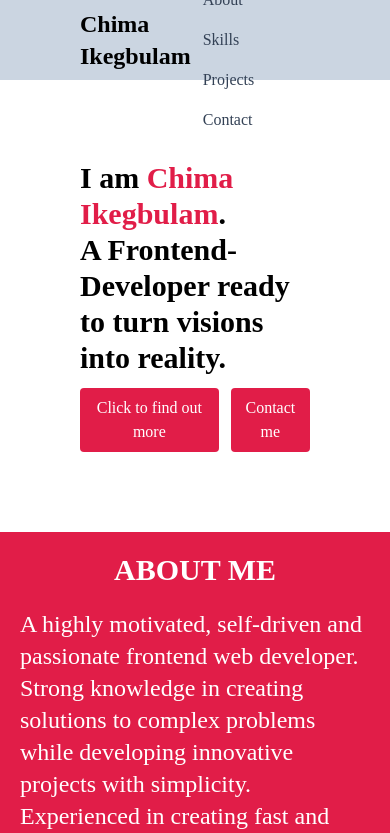
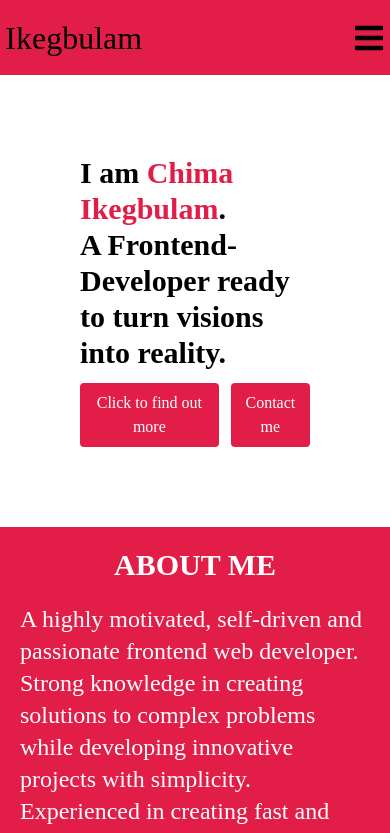
Before and after one commit to Chim7a/Portfolio, a React (Create React App) app: page / in a window 390 px wide. Shown: the top 833 px of the page. Built offline with nearby package versions, Linux system fonts and the light colour scheme; a web font is replaced by a local one.

Commit message:
Responsive nav bar finished.

```diff
--- /dev/null
+++ b/src/components/View/Footer/Footer.css
@@ -0,0 +1,32 @@
+.footer-icons {
+    display: flex;
+    gap: 20px;
+    font-size: 25px;
+}
+
+.footer-items {
+    display: flex;
+    height: auto;
+    width: 100%;
+    font-weight: bold;
+    padding: 20px;
+}
+
+
+@media  screen and (max-width: 780px) {
+    .footer-icons {
+        display: flex;
+        justify-content: space-evenly;
+        font-size: 25px;
+    }
+
+    .footer-items {
+        display: grid;
+        height: auto;
+        width: 100%;
+        font-weight: bold;
+        padding: 20px;
+    }
+
+
+}
--- a/src/components/View/Footer/Footer.js
+++ b/src/components/View/Footer/Footer.js
@@ -2,13 +2,16 @@ import React from 'react';
 import { MdEmail } from 'react-icons/md';
 import { BsLinkedin } from 'react-icons/bs';
 import { BsGithub } from 'react-icons/bs';
+import './Footer.css';
 
 const Footer = () => {
   return (
-    <div className="flex justify-center items-center gap-10 h-20 bg-slate-300" id="footer">
+    <div className="footer-items flex justify-center items-center gap-10 h-20 bg-slate-300" id="footer">
+        <div className="footer-icons">
         <MdEmail />
         <BsLinkedin/>
         <BsGithub/>
+        </div>
         <div>
             <p>2022 - Developed by Chima Ikegbulam</p>
         </div>
--- /dev/null
+++ b/src/components/View/Navigation/DeviceSize.js
@@ -0,0 +1,6 @@
+export const DeviceSize = {
+    mobile: 768,
+    tablet: 992,
+    laptop:1324,
+    deskstop: 2024,
+};
--- a/src/components/View/Navigation/Logo.js
+++ /dev/null
@@ -1,11 +0,0 @@
-import React from 'react'
-
-const Logo = () => {
-  return (
-    <div>
-        <h3>Chima Ikegbulam</h3>
-    </div>
-  )
-}
-
-export default Logo
--- /dev/null
+++ b/src/components/View/Navigation/Navigation.css
@@ -0,0 +1,57 @@
+.navbar {
+    display: flex;
+    justify-content: space-around;
+    align-items: center;
+    position: sticky;
+    width: 100%;
+    height: 75px;
+    gap: 250px;
+
+}
+
+.nav-links {
+    display: flex;
+    justify-content: flex-end;
+}
+
+.mobile-icons {
+    display: none;
+
+}
+
+@media  screen and (max-width: 780px) {
+    .navbar {
+        display: flex;
+        justify-content: space-around;
+        gap: 200px;
+        height: 75px;
+        width: 100%;
+        background-color: rgba(225, 29, 72);
+    }
+
+    .nav-links, .nav-name {
+        display: none;
+    }
+
+    .navbar-mobile-menu {
+        font-size: 2rem;
+    }
+
+    .nav-links-mobile {
+        display: flex;
+        flex-direction: column;
+        width: 100%;
+        position: absolute;
+        top: 75px;
+        text-align: center;
+        background-color: rgba(203, 213, 225, 0.9);
+        width: 100%;
+
+    }
+
+    .mobile-icons {
+        display: flex;
+    }
+
+
+}
--- a/src/components/View/Navigation/Navigation.js
+++ b/src/components/View/Navigation/Navigation.js
@@ -1,38 +1,36 @@
-import React from 'react';
+import React, { useState } from 'react';
 import { HashLink as Link } from 'react-router-hash-link';
-import Logo from './Logo';
+import styled from 'styled-components';
 import Tilt from 'react-parallax-tilt';
+import * as FaIcons from 'react-icons/fa';
+import * as AiIcons from 'react-icons/ai';
+import './Navigation.css';
 
 
 const Navigation = () => {
+  const [toggle, setToggle] = useState (false);
+
+  const changeToggle = () => setToggle(!toggle);
+
   return (
-    <div className=" bg-slate-300 flex flex-row sm:justify-center md:justify-between lg:justify-between pl-20 pr-20 items-center h-20 ">
-    <Tilt className="text-2xl font-bold">
-    <Logo />
-    </Tilt>
-    <nav class="sm:hidden md:flex lg:flex">
-    <Link to="#home">
-    <button href="#" className="  font-b px-3 py-2 text-slate-700 rounded-lg hover:bg-slate-100 hover:text-slate-900">Home</button>
-    </Link>
-    <Link to="#about">
-    <button href="#" className="font-b px-3 py-2 text-slate-700 rounded-lg hover:bg-slate-100 hover:text-slate-900">About</button>
-    </Link>
-    <Link to="#skills">
-    <button href="#" className="font-b px-3 py-2 text-slate-700 rounded-lg hover:bg-slate-100 hover:text-slate-900">Skills</button>
-    </Link>
-    <Link to="#projects">
-    <button href="#" className="font-b px-3 py-2 text-slate-700 rounded-lg hover:bg-slate-100 hover:text-slate-900">Projects</button>
-    </Link>
-    <Link to="#contact">
-    <button href="#" className="font-b px-3 py-2 text-slate-700 rounded-lg hover:bg-slate-100 hover:text-slate-900">Contact</button>
-    </Link>
+    <>
+    <div className="navbar bg-slate-300">
+    <div className="navbar-mobile-menu">
+      <h3><span className="nav-name">Chima</span> Ikegbulam</h3>
+    </div>
+    <nav className={toggle ? "nav-links-mobile" : "nav-links"}>
+      <a href="/dashboard" className="font-medium px-3 py-2 text-slate-700 rounded-lg hover:bg-slate-100 hover:text-slate-900">Home</a>
+      <a href="/team" className="font-medium px-3 py-2 text-slate-700 rounded-lg hover:bg-slate-100 hover:text-slate-900">About</a>
+      <a href="/Skills" className="font-medium px-3 py-2 text-slate-700 rounded-lg hover:bg-slate-100 hover:text-slate-900">Skills</a>
+      <a href="/reports" className="font-medium px-3 py-2 text-slate-700 rounded-lg hover:bg-slate-100 hover:text-slate-900">Contact me</a>
+    </nav>
 
+    <div className="mobile-icons navbar-mobile-menu" onClick={changeToggle} >
+       {toggle ? <AiIcons.AiOutlineClose /> : <FaIcons.FaBars />}
+    </div>
+    </div>
 
-
-
-
-    </nav>
-    </div>
+    </>
   )
 }
 
```
